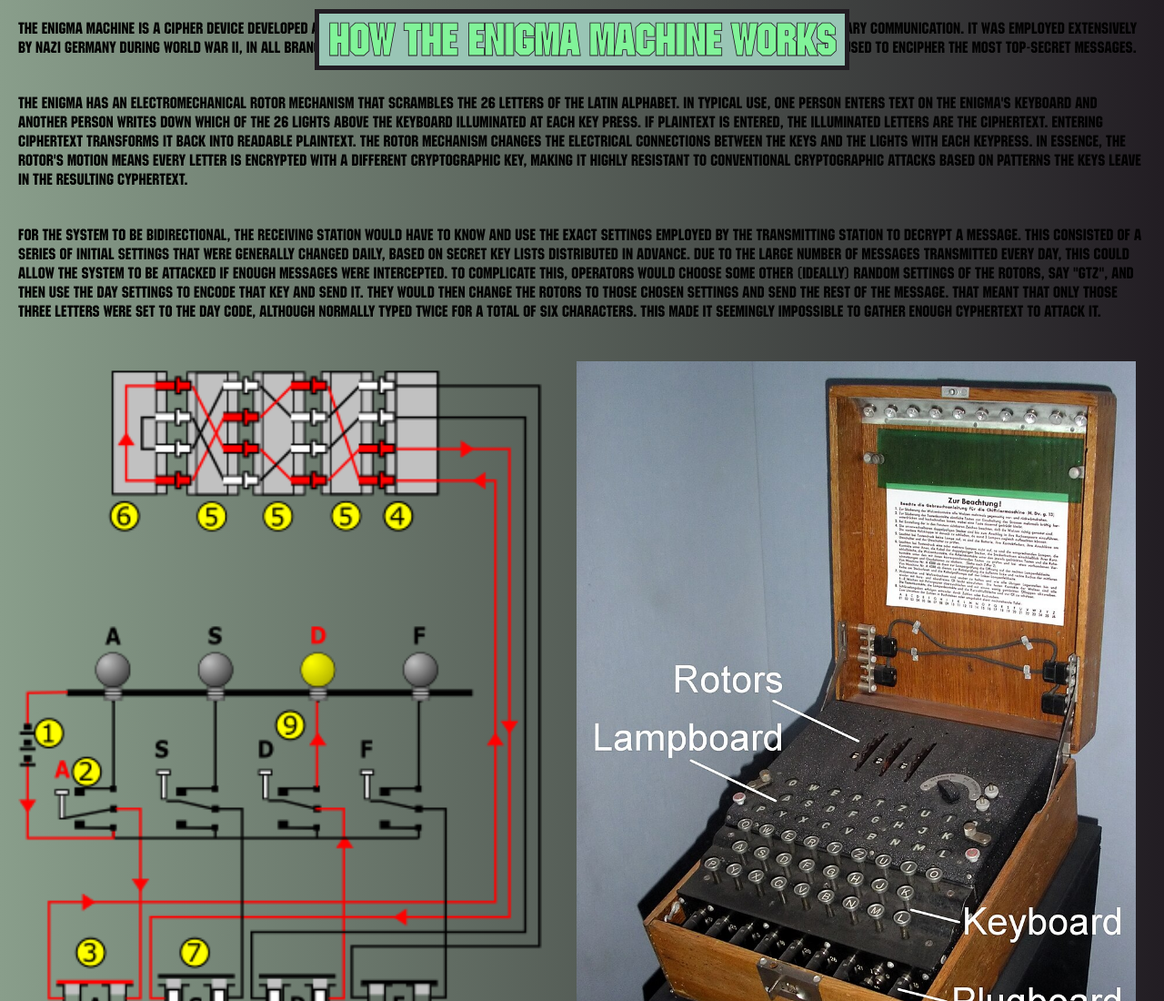
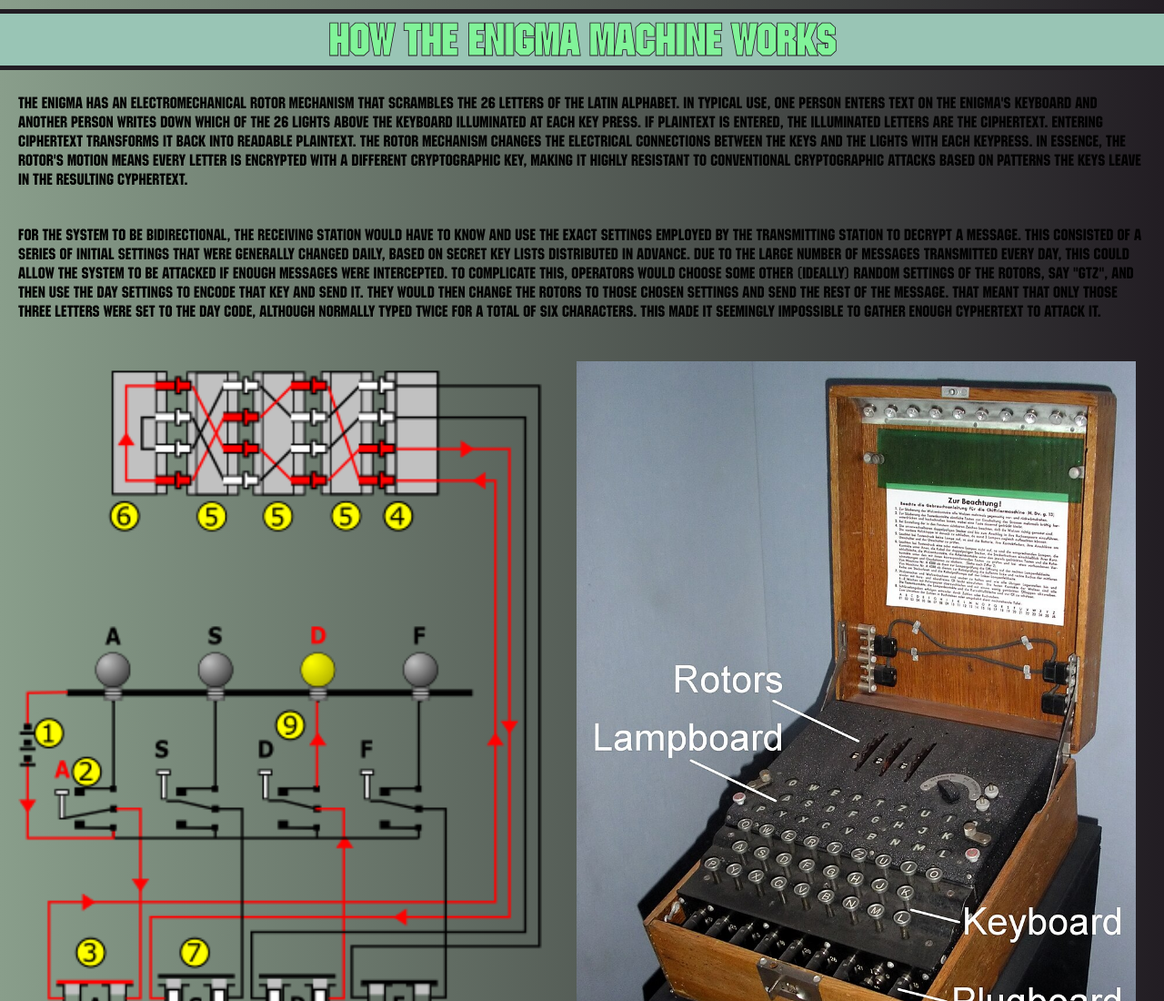
Before and after one commit to Maldevar/EnigmaProjekt, a plain HTML site: page html/howto.html in a window 1280 px wide. Shown: the top 1100 px of the page at 91% size. Drawn offline with Linux system fonts and the light colour scheme; files whose address does not match are found by name.

Commit message:
Exam commit

```diff
--- a/html/howto.html
+++ b/html/howto.html
@@ -9,7 +9,7 @@
     <link rel="icon" href="../img/Favicon.ico" type="image/x-icon">
 </head>
 <body>
-    <h1 style="position: fixed; top: 0; margin: 10px; width: 100%, text-align: center;">How the Enigma Machine Works</h1>
+    <h1 style="position: fixed; top: 0; margin: 10px; width: 100%; text-align: center;">How the Enigma Machine Works</h1>
     <p style="font-size: 1.1em; margin: 20px;">The Enigma machine is a cipher device developed and used in the early- to mid-20th century to protect commercial, diplomatic, and military communication. It was employed extensively by Nazi Germany during World War II, in all branches of the German military. The Enigma machine was considered so secure that it was used to encipher the most top-secret messages.</p>
     <p style="font-size: 1.1em; margin: 20px;">The Enigma has an electromechanical rotor mechanism that scrambles the 26 letters of the Latin alphabet. In typical use, one person enters text on the Enigma's keyboard and another person writes down which of the 26 lights above the keyboard illuminated at each key press. If plaintext is entered, the illuminated letters are the ciphertext. Entering ciphertext transforms it back into readable plaintext. The rotor mechanism changes the electrical connections between the keys and the lights with each keypress. In essence, the rotor's motion means every letter is encrypted with a different cryptographic key, making it highly resistant to conventional cryptographic attacks based on patterns the keys leave in the resulting cyphertext. </p>
     <p style="font-size: 1.1em; margin: 20px;">For the system to be bidirectional, the receiving station would have to know and use the exact settings employed by the transmitting station to decrypt a message. This consisted of a series of initial settings that were generally changed daily, based on secret key lists distributed in advance. Due to the large number of messages transmitted every day, this could allow the system to be attacked if enough messages were intercepted. To complicate this, operators would choose some other (ideally) random settings of the rotors, say "GTZ", and then use the day settings to encode that key and send it. They would then change the rotors to those chosen settings and send the rest of the message. That meant that only those three letters were set to the day code, although normally typed twice for a total of six characters. This made it seemingly impossible to gather enough cyphertext to attack it. </p>
```
Also changed, not shown: index.html (+0 -1 lines), js/script.js (line endings or trailing spaces).
